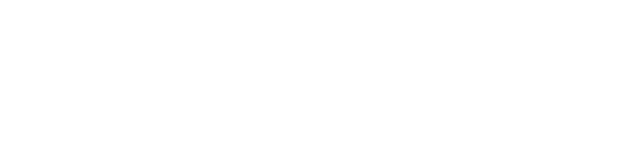
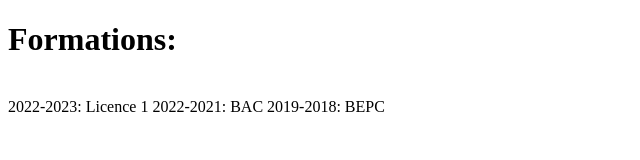
Before and after one commit to Mouss12sg/git-mon-cv, a plain HTML site: page index.html in a window 1280 px wide. Shown: the whole page, without its empty margins (0-640 px from the left). Drawn offline with Linux system fonts and the light colour scheme.

Commit message:
mise en place de la section formation

```diff
--- a/index.html
+++ b/index.html
@@ -7,6 +7,10 @@
     <title>CV</title>
 </head>
 <body>
-
+    <p><h1>Formations:</h1><br>
+        2022-2023: Licence 1
+        2022-2021: BAC
+        2019-2018: BEPC
+    </p>
 </body>
 </html>
```
